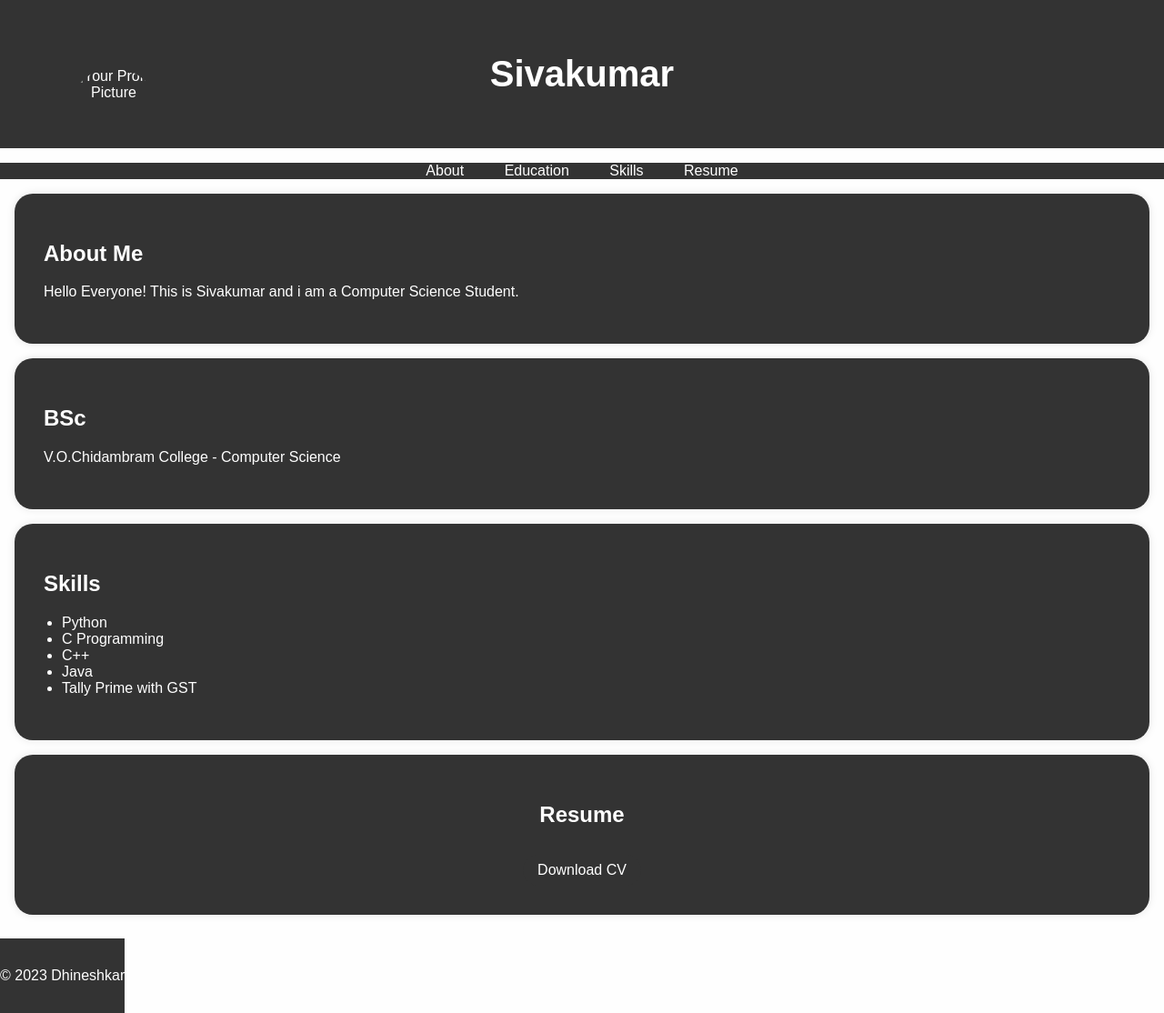
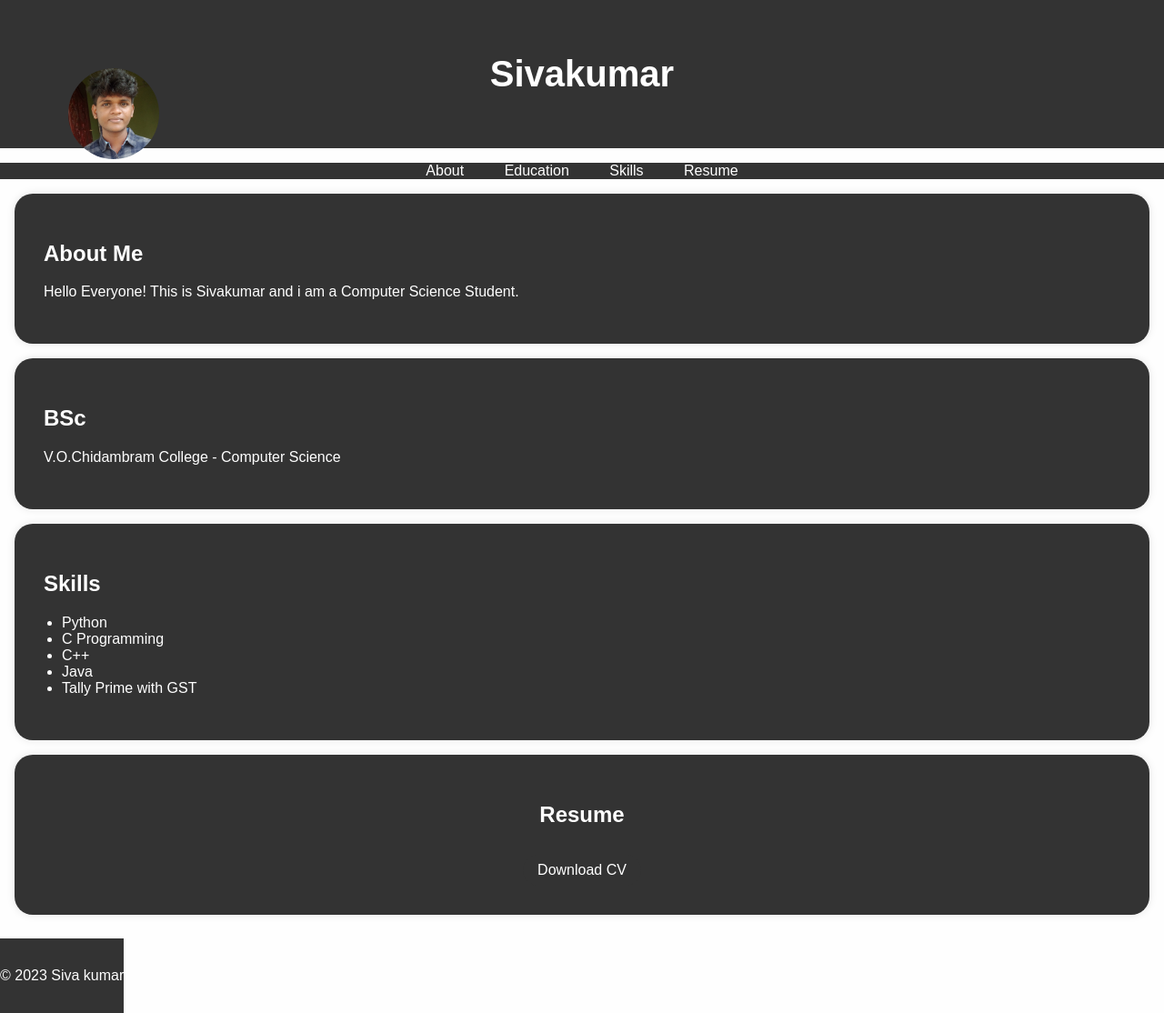
Before and after one commit to Siva6267/DigitalPortfolio, a plain HTML site: page index.html in a window 1280 px wide. Shown: the whole page at 91% size. Drawn offline with Linux system fonts and the light colour scheme.

Commit message:
Update index.html

```diff
--- a/index.html
+++ b/index.html
@@ -143,7 +143,7 @@ padding-left: 20px;
 
 <!-- Add your profile picture here -->
 
-<img src="dk.jpg" alt="Your Profile Picture" class="profile-picture">
+<img src="Sk.jpg" alt="Your Profile Picture" class="profile-picture">
 
 <h1>Sivakumar</h1>
 
@@ -225,7 +225,7 @@ padding-left: 20px;
 
 <h2>Resume</h2>
 
-<a href="resume.pdf" class="download-button">Download CV</a>
+<a href="Resume.pdf" class="download-button">Download CV</a>
 
 </center>
 
@@ -233,7 +233,7 @@ padding-left: 20px;
 
 <footer>
 
-<p>&copy; 2023 Dhineshkar </p>
+<p>&copy; 2023 Siva kumar</p>
 
 </footer>
 
```
